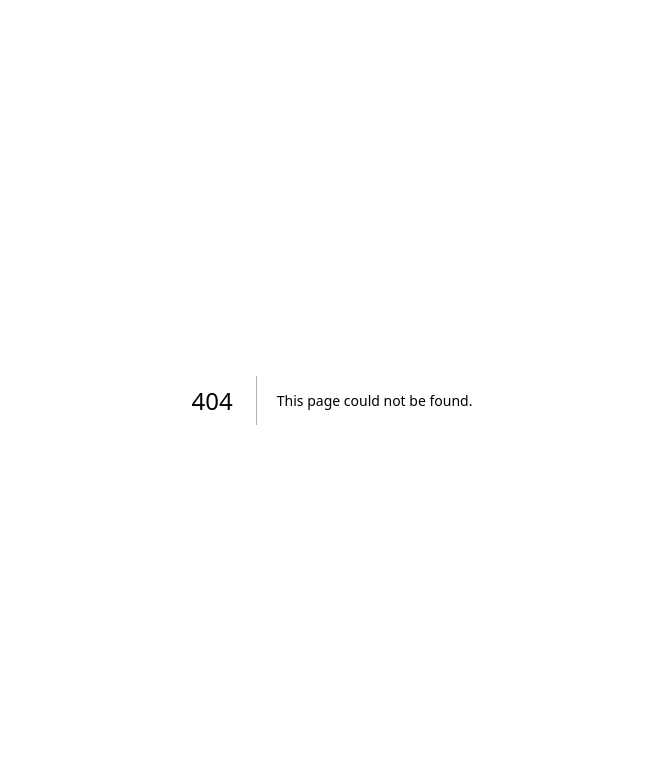
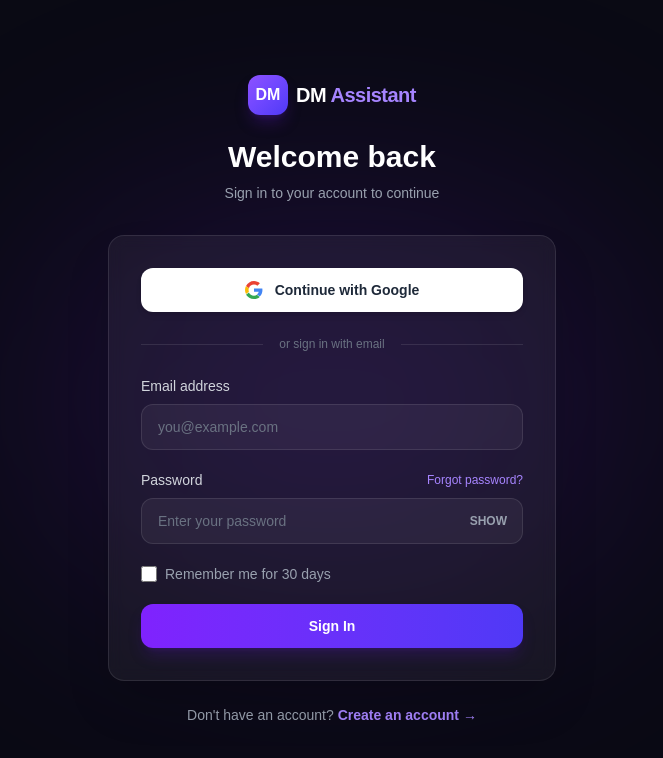
Before and after one commit to halakshan/Digital-Marketing-Assistant, a Next.js app in the folder frontend/: page /login in a window 1280 px wide. Before the commit this address had no page. Shown: the top 758 px of the page, without its empty margins (308-971 px from the left). Built offline with nearby package versions, Linux system fonts and the light colour scheme; no server answers.

Commit message:
feat: add login page with Firebase auth integration and form validation

```diff
--- /dev/null
+++ b/frontend/src/app/login/page.tsx
@@ -0,0 +1,141 @@
+"use client";
+
+import { useState } from "react";
+import Link from "next/link";
+import { useRouter } from "next/navigation";
+import {
+  signInWithEmailAndPassword,
+  signInWithPopup,
+  GoogleAuthProvider,
+} from "firebase/auth";
+import { doc, getDoc, setDoc, serverTimestamp } from "firebase/firestore";
+import { auth, db } from "@/lib/firebase";
+import AuthLogo from "@/components/auth/AuthLogo";
+import GoogleButton from "@/components/auth/GoogleButton";
+import AuthDivider from "@/components/auth/AuthDivider";
+import LoginForm from "@/components/auth/LoginForm";
+
+export default function LoginPage() {
+  const router = useRouter();
+  const [email,    setEmail]    = useState("");
+  const [password, setPassword] = useState("");
+  const [showPass, setShowPass] = useState(false);
+  const [loading,  setLoading]  = useState(false);
+  const [gLoading, setGLoading] = useState(false);
+  const [error,    setError]    = useState("");
+
+  // ── Get user role from Firestore and redirect ──
+  const redirectByRole = async (uid: string) => {
+    const snap = await getDoc(doc(db, "users", uid));
+    const role = snap.exists() ? snap.data().role : "business";
+    router.push(role === "freelancer" ? "/freelancer" : "/dashboard");
+  };
+
+  // ── Email / Password ──
+  const handleEmailLogin = async () => {
+    if (!email || !password) { setError("Please fill in all fields."); return; }
+    setError("");
+    setLoading(true);
+    try {
+      const cred = await signInWithEmailAndPassword(auth, email, password);
+      await redirectByRole(cred.user.uid);
+    } catch (err: any) {
+      setError(friendlyError(err.code));
+    } finally {
+      setLoading(false);
+    }
+  };
+
+  // ── Google ──
+  const handleGoogleLogin = async () => {
+    setError("");
+    setGLoading(true);
+    try {
+      const provider = new GoogleAuthProvider();
+      const cred     = await signInWithPopup(auth, provider);
+      const user     = cred.user;
+
+      // Create Firestore doc if this is a first-time Google user
+      const snap = await getDoc(doc(db, "users", user.uid));
+      if (!snap.exists()) {
+        await setDoc(doc(db, "users", user.uid), {
+          uid:          user.uid,
+          fullName:     user.displayName || "",
+          email:        user.email       || "",
+          businessName: "",
+          phone:        "",
+          role:         "business",
+          plan:         "free",
+          language:     "en",
+          profilePhoto: user.photoURL   || "",
+          createdAt:    serverTimestamp(),
+          updatedAt:    serverTimestamp(),
+        });
+      }
+
+      await redirectByRole(user.uid);
+    } catch (err: any) {
+      setError(friendlyError(err.code));
+    } finally {
+      setGLoading(false);
+    }
+  };
+
+  return (
+    <div className="min-h-screen bg-[#0a0a14] flex items-center justify-center px-4 relative overflow-hidden">
+
+      {/* Background glow */}
+      <div className="absolute top-1/4 left-1/2 -translate-x-1/2 w-[600px] h-[400px] bg-violet-600/15 blur-[120px] rounded-full pointer-events-none" />
+
+      <div className="w-full max-w-md relative z-10">
+
+        <AuthLogo
+          title="Welcome back"
+          subtitle="Sign in to your account to continue"
+        />
+
+        {/* Card */}
+        <div className="bg-white/5 border border-white/10 rounded-2xl p-8 backdrop-blur shadow-2xl">
+
+          {/* Error banner */}
+          {error && (
+            <div className="bg-red-500/10 border border-red-500/30 text-red-400 text-sm px-4 py-3 rounded-xl mb-6 flex items-center gap-2">
+              <span>⚠</span> {error}
+            </div>
+          )}
+
+          <GoogleButton onClick={handleGoogleLogin} loading={gLoading} />
+          <AuthDivider />
+          <LoginForm
+            email={email}       setEmail={setEmail}
+            password={password} setPassword={setPassword}
+            showPass={showPass} setShowPass={setShowPass}
+            loading={loading}
+            onSubmit={handleEmailLogin}
+          />
+        </div>
+
+        {/* Register link */}
+        <p className="text-center text-gray-400 text-sm mt-6">
+          Don&apos;t have an account?{" "}
+          <Link href="/register" className="text-violet-400 hover:text-violet-300 font-semibold transition-colors">
+            Create an account →
+          </Link>
+        </p>
+
+      </div>
+    </div>
+  );
+}
+
+function friendlyError(code: string): string {
+  switch (code) {
+    case "auth/user-not-found":
+    case "auth/wrong-password":
+    case "auth/invalid-credential":   return "Invalid email or password.";
+    case "auth/too-many-requests":    return "Too many attempts. Please wait and try again.";
+    case "auth/user-disabled":        return "This account has been disabled.";
+    case "auth/popup-closed-by-user": return "Google sign-in was cancelled.";
+    default:                          return "Something went wrong. Please try again.";
+  }
+}
--- /dev/null
+++ b/frontend/src/components/auth/LoginForm.tsx
@@ -0,0 +1,83 @@
+import Link from "next/link";
+
+interface Props {
+  email: string;       setEmail: (v: string) => void;
+  password: string;    setPassword: (v: string) => void;
+  showPass: boolean;   setShowPass: (v: boolean) => void;
+  loading: boolean;
+  onSubmit: () => void;
+}
+
+export default function LoginForm({
+  email, setEmail, password, setPassword,
+  showPass, setShowPass, loading, onSubmit,
+}: Props) {
+  return (
+    <div className="space-y-5">
+
+      {/* Email */}
+      <div>
+        <label className="block text-sm font-medium text-gray-300 mb-2">Email address</label>
+        <input
+          type="email"
+          value={email}
+          onChange={e => setEmail(e.target.value)}
+          placeholder="you@example.com"
+          className="w-full bg-white/5 border border-white/10 focus:border-violet-500 focus:ring-1 focus:ring-violet-500/50 rounded-xl px-4 py-3 text-white placeholder-gray-500 text-sm outline-none transition-all"
+        />
+      </div>
+
+      {/* Password */}
+      <div>
+        <div className="flex items-center justify-between mb-2">
+          <label className="text-sm font-medium text-gray-300">Password</label>
+          <Link href="/forgot-password" className="text-xs text-violet-400 hover:text-violet-300 transition-colors">
+            Forgot password?
+          </Link>
+        </div>
+        <div className="relative">
+          <input
+            type={showPass ? "text" : "password"}
+            value={password}
+            onChange={e => setPassword(e.target.value)}
+            placeholder="Enter your password"
+            className="w-full bg-white/5 border border-white/10 focus:border-violet-500 focus:ring-1 focus:ring-violet-500/50 rounded-xl px-4 py-3 pr-16 text-white placeholder-gray-500 text-sm outline-none transition-all"
+          />
+          <button
+            type="button"
+            onClick={() => setShowPass(!showPass)}
+            className="absolute right-4 top-1/2 -translate-y-1/2 text-gray-400 hover:text-gray-200 transition-colors text-xs font-semibold"
+          >
+            {showPass ? "HIDE" : "SHOW"}
+          </button>
+        </div>
+      </div>
+
+      {/* Remember me */}
+      <div className="flex items-center gap-2">
+        <input type="checkbox" id="remember" className="w-4 h-4 rounded accent-violet-500" />
+        <label htmlFor="remember" className="text-sm text-gray-400 cursor-pointer">
+          Remember me for 30 days
+        </label>
+      </div>
+
+      {/* Submit */}
+      <button
+        type="button"
+        onClick={onSubmit}
+        disabled={loading}
+        className="w-full bg-gradient-to-r from-violet-600 to-indigo-600 hover:from-violet-500 hover:to-indigo-500 disabled:opacity-60 disabled:cursor-not-allowed py-3 rounded-xl font-bold text-sm transition-all shadow-lg shadow-violet-900/30"
+      >
+        {loading ? (
+          <span className="flex items-center justify-center gap-2">
+            <svg className="animate-spin w-4 h-4" fill="none" viewBox="0 0 24 24">
+              <circle className="opacity-25" cx="12" cy="12" r="10" stroke="currentColor" strokeWidth="4"/>
+              <path className="opacity-75" fill="currentColor" d="M4 12a8 8 0 018-8v8z"/>
+            </svg>
+            Signing in...
+          </span>
+        ) : "Sign In"}
+      </button>
+    </div>
+  );
+}
```
